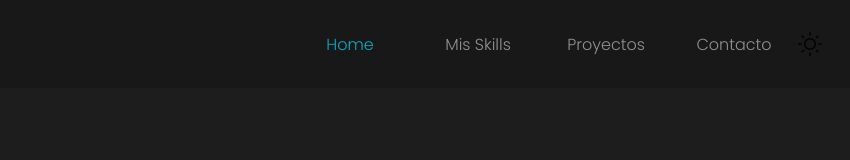
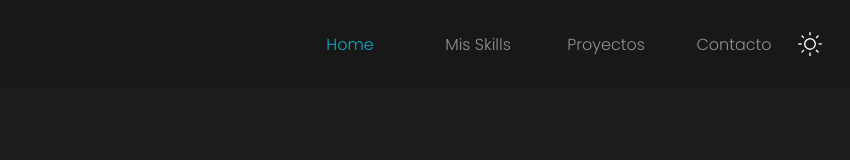
Before and after one commit to Sstark97/aitorsc_portfolio, a React (Vite) app: page / in a window 1280 px wide. Shown: the top 160 px of the page, without its empty margins (86-936 px from the left). Built offline with nearby package versions, Linux system fonts and the light colour scheme; no server answers.

Commit message:
Refactor some style

```diff
--- a/src/styles/components/desktop_nav.scss
+++ b/src/styles/components/desktop_nav.scss
@@ -16,9 +16,9 @@
         svg {
             width: 1.5rem;
             height: 1.5rem;
-            g {
-                fill: var(--color);
-            }
+
+            fill: var(--color);
+
         }
     }
 
```
